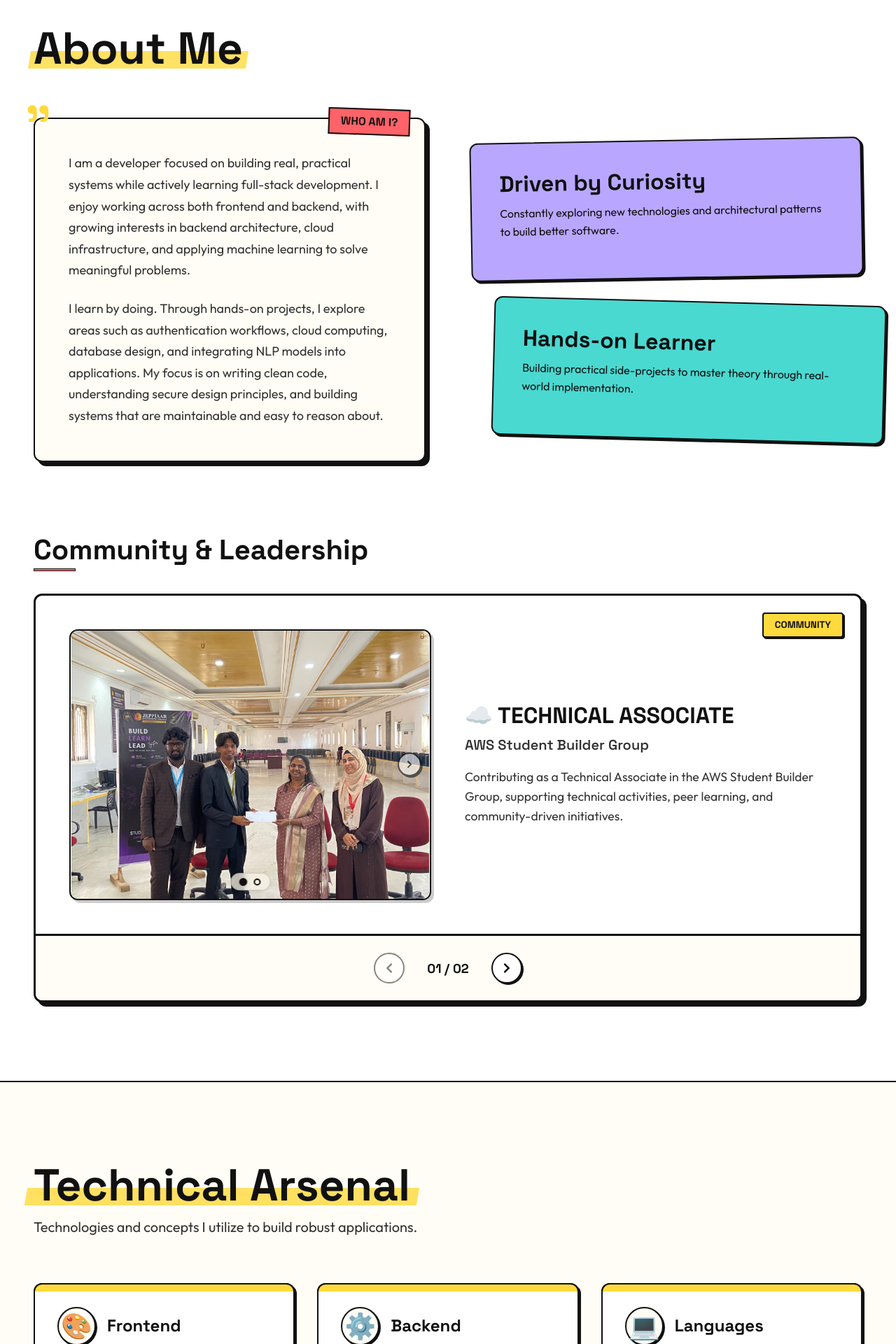
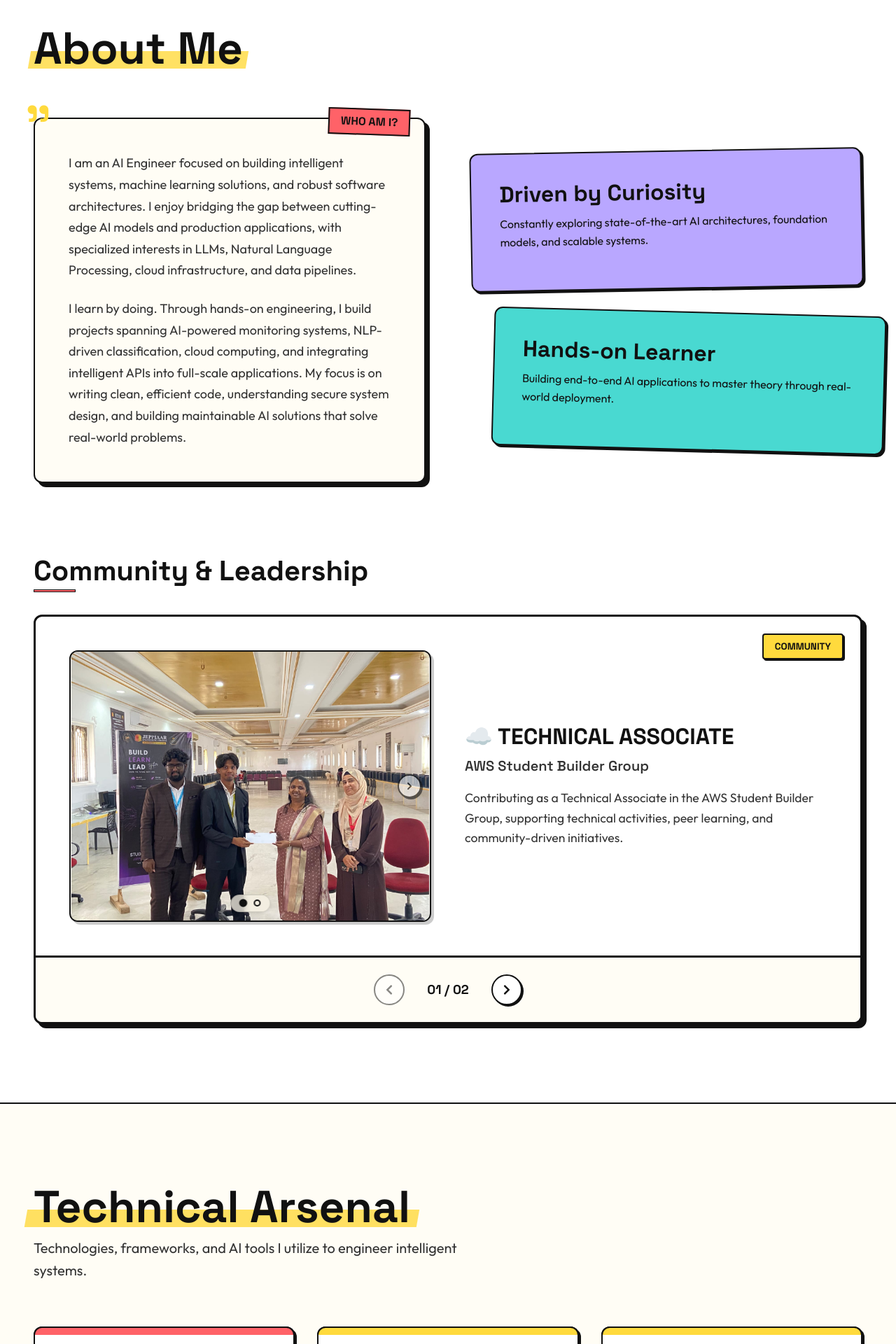
Before and after one commit to Jackson-richard/Portfolio, a React (Vite) app: page / in a window 1280 px wide. Shown: the part 880-2800 px from the top of the page at 70% size. Built offline with nearby package versions, Linux system fonts and the light colour scheme.

Commit message:
version 1.2

```diff
--- a/index.html
+++ b/index.html
@@ -5,7 +5,8 @@
   <meta charset="UTF-8" />
   <link rel="icon" type="image/png" href="/favicon.png?v=2" />
   <meta name="viewport" content="width=device-width, initial-scale=1.0" />
-  <title>JR Portfolio</title>
+  <title>Jackson Richard J — AI Engineer</title>
+  <meta name="description" content="AI Engineer Portfolio of Jackson Richard J — building intelligent systems, LLM-powered applications, and robust ML software architectures." />
 </head>
 
 <body>
--- a/src/components/About.jsx
+++ b/src/components/About.jsx
@@ -47,14 +47,14 @@ const About = () => {
                             <div className="about-marker">Who am I?</div>
                             <div className="about-decoration">"</div>
                             <p className="about-text">
-                                I am a developer focused on building real, practical systems while actively learning full-stack development.
-                                I enjoy working across both frontend and backend, with growing interests in backend architecture, cloud infrastructure,
-                                and applying machine learning to solve meaningful problems.
+                                I am an AI Engineer focused on building intelligent systems, machine learning solutions, and robust software architectures.
+                                I enjoy bridging the gap between cutting-edge AI models and production applications, with specialized interests in LLMs, Natural Language Processing,
+                                cloud infrastructure, and data pipelines.
                             </p>
                             <p className="about-text">
-                                I learn by doing. Through hands-on projects, I explore areas such as authentication workflows, cloud computing, database design,
-                                and integrating NLP models into applications. My focus is on writing clean code, understanding secure design principles,
-                                and building systems that are maintainable and easy to reason about.
+                                I learn by doing. Through hands-on engineering, I build projects spanning AI-powered monitoring systems, NLP-driven classification,
+                                cloud computing, and integrating intelligent APIs into full-scale applications. My focus is on writing clean, efficient code,
+                                understanding secure system design, and building maintainable AI solutions that solve real-world problems.
                             </p>
                         </div>
                     </motion.div>
@@ -68,11 +68,11 @@ const About = () => {
                     >
                         <div className="about-feature-box">
                             <h3 className="about-feature-title">Driven by Curiosity</h3>
-                            <p className="about-feature-desc">Constantly exploring new technologies and architectural patterns to build better software.</p>
+                            <p className="about-feature-desc">Constantly exploring state-of-the-art AI architectures, foundation models, and scalable systems.</p>
                         </div>
                         <div className="about-feature-box">
                             <h3 className="about-feature-title">Hands-on Learner</h3>
-                            <p className="about-feature-desc">Building practical side-projects to master theory through real-world implementation.</p>
+                            <p className="about-feature-desc">Building end-to-end AI applications to master theory through real-world deployment.</p>
                         </div>
                     </motion.div>
                 </div>
--- a/src/components/Footer.css
+++ b/src/components/Footer.css
@@ -1,7 +1,7 @@
 .footer-section {
     background-color: var(--accent-yellow);
     color: var(--text-primary);
-    padding-top: 6rem;
+    padding-top: 3.5rem;
     padding-bottom: 2rem;
     position: relative;
     overflow: hidden;
@@ -13,23 +13,23 @@
     flex-direction: column;
     align-items: center;
     text-align: center;
-    margin-bottom: 5rem;
+    margin-bottom: 2.5rem;
     position: relative;
     z-index: 2;
 }
 
 .footer-title {
-    font-size: clamp(3.5rem, 7vw, 6rem);
+    font-size: clamp(2.2rem, 5vw, 3.8rem);
     color: var(--text-primary);
-    margin-bottom: 1.5rem;
+    margin-bottom: 0.85rem;
     letter-spacing: -1px;
 }
 
 .footer-subtitle {
-    font-size: 1.25rem;
+    font-size: 1.15rem;
     color: var(--text-secondary);
-    max-width: 550px;
-    margin-bottom: 3.5rem;
+    max-width: 540px;
+    margin-bottom: 0;
 }
 
 .footer-cta {
--- a/src/components/Hero.jsx
+++ b/src/components/Hero.jsx
@@ -22,7 +22,7 @@ const Hero = () => {
                     >
                         <div className="hero-mobile-layout-order">
                             <div className="hero-eyebrow">
-                                FULL-STACK DEVELOPER
+                                AI ENGINEER
                             </div>
 
                             <h1 className="hero-title">
@@ -32,7 +32,7 @@ const Hero = () => {
                             </h1>
 
                             <p className="hero-subtitle">
-                                I build scalable, user-friendly web applications, actively exploring Cloud architecture, DevOps methodologies, and backend systems.
+                                I design and build intelligent systems, production-ready AI applications, and scalable backend architectures powered by modern machine learning and LLMs.
                             </p>
 
                             <div className="hero-cta-group">
@@ -67,7 +67,7 @@ const Hero = () => {
                             </div>
 
                             <div className="float-status">
-                                BUILDING SYSTEMS
+                                BUILDING AI SYSTEMS
                             </div>
                         </div>
 
--- a/src/components/Projects.jsx
+++ b/src/components/Projects.jsx
@@ -7,7 +7,7 @@ const projectsData = [
     {
         title: "SAHAY-AI — AI-Powered Distress Monitoring System",
         description: "An AI-powered, consent-based wellbeing monitoring system designed to support victims through continuous check-ins, bilingual AI assistance, distress analysis, and an official monitoring dashboard.",
-        tech: ["Kotlin", "Jetpack Compose", "Supabase", "PostgreSQL", "Groq API", "AI/ML", "Tamil + English"],
+        tech: ["Kotlin", "Jetpack Compose", "Supabase", "PostgreSQL", "Groq API", "AI/ML", "Multi-language"],
         github: "https://github.com/Jackson-richard/SAHAY-AI",
         icon: "🧠🫂📱",
         screenshots: [
@@ -56,7 +56,7 @@ const Projects = () => {
             <div className="container">
                 <div className="section-header">
                     <h2 className="section-title">Featured Work</h2>
-                    <p className="section-subtitle">Real-world applications showcasing my full-stack capabilities.</p>
+                    <p className="section-subtitle">Real-world applications showcasing my AI engineering and intelligent systems capabilities.</p>
                 </div>
 
                 <div className="projects-container">
--- a/src/components/Skills.jsx
+++ b/src/components/Skills.jsx
@@ -5,33 +5,33 @@ import './Skills.css';
 
 const skillsData = [
     {
-        category: "Frontend",
-        skills: ["React.js", "HTML5", "CSS3", "JavaScript (ES6+)"],
-        icon: "🎨",
+        category: "AI & Machine Learning",
+        skills: ["LLMs & Prompt Engineering", "NLP & Transformers", "Groq API & OpenAI", "Model Inference", "Supervised Learning", "Distress & Sentiment Analysis"],
+        icon: "🧠",
+        color: "var(--accent-coral)"
+    },
+    {
+        category: "Programming & Data",
+        skills: ["Python", "JavaScript (ES6+)", "Java", "SQL & PostgreSQL", "Data Preprocessing"],
+        icon: "💻",
         color: "var(--accent-yellow)"
     },
     {
-        category: "Backend",
-        skills: ["Node.js", "Express.js", "REST APIs"],
+        category: "Backend & Systems",
+        skills: ["Node.js", "Express.js", "FastAPI / Flask", "REST APIs", "Supabase & Firebase"],
         icon: "⚙️",
         color: "var(--accent-blue)"
     },
     {
-        category: "Languages",
-        skills: ["Python", "Java", "JavaScript"],
-        icon: "💻",
-        color: "var(--accent-red)"
-    },
-    {
-        category: "DevOps & Infrastructure",
-        skills: ["Linux", "Docker", "Git & GitHub", "AWS", "CI/CD"],
+        category: "Cloud & DevOps",
+        skills: ["AWS", "Microsoft Azure", "Docker", "Git & GitHub", "Linux", "CI/CD"],
         icon: "🚀",
         color: "var(--accent-cyan)"
     },
     {
-        category: "Concepts & Other",
-        skills: ["Authentication", "Secure System Design", "System Thinking", "Machine Learning (Basics)"],
-        icon: "🧠",
+        category: "Web & Architecture",
+        skills: ["React.js", "System Architecture", "Secure Authentication & JWT", "State Management"],
+        icon: "🎨",
         color: "#10b981"
     }
 ];
@@ -60,7 +60,7 @@ const Skills = () => {
             <div className="container">
                 <div className="section-header">
                     <h2 className="section-title">Technical Arsenal</h2>
-                    <p className="section-subtitle">Technologies and concepts I utilize to build robust applications.</p>
+                    <p className="section-subtitle">Technologies, frameworks, and AI tools I utilize to engineer intelligent systems.</p>
                 </div>
 
                 <motion.div
```
Also changed, not shown: src/components/Footer.jsx (+4 -7 lines), 1 other file (tests, documents, lock files or other folders).
